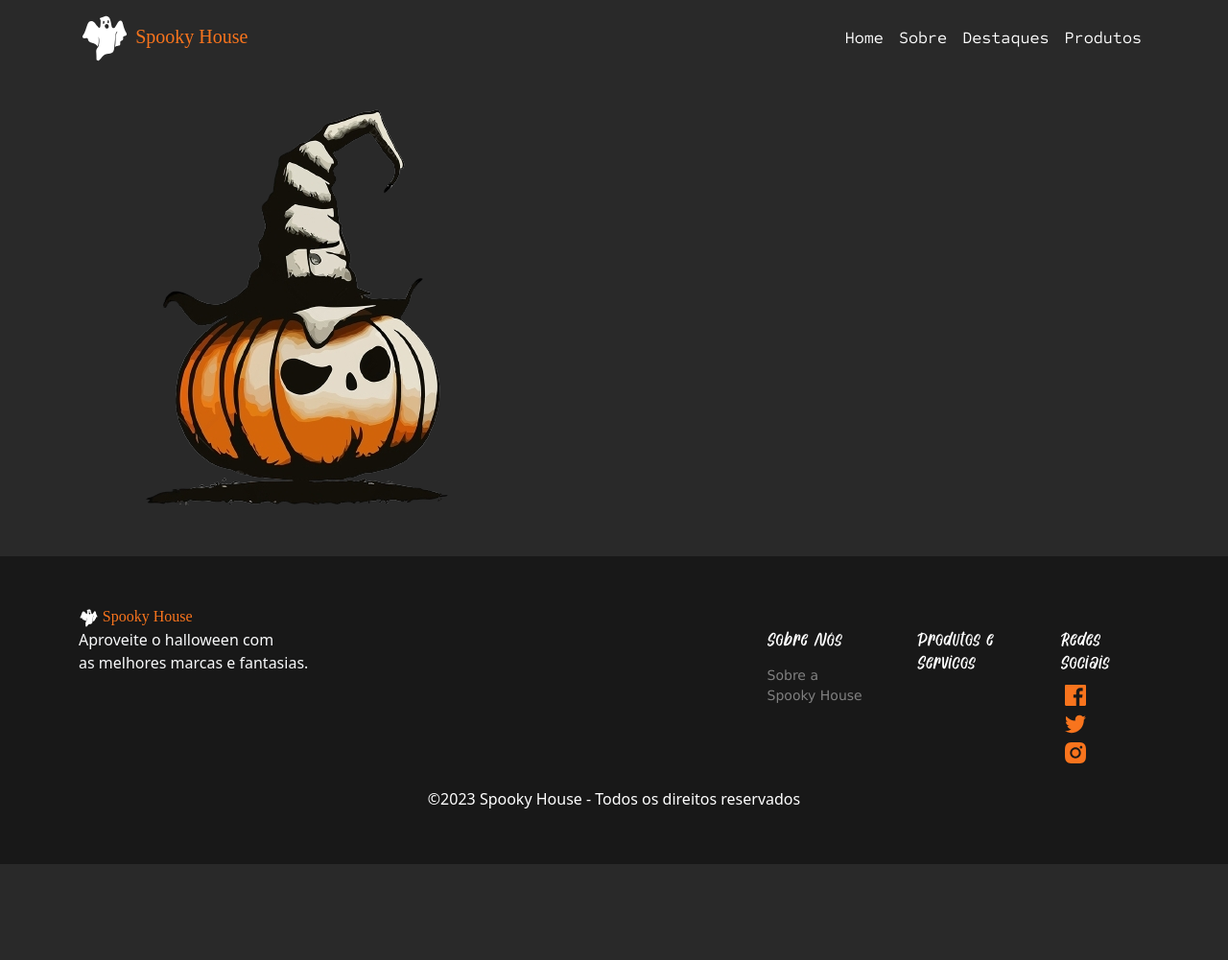
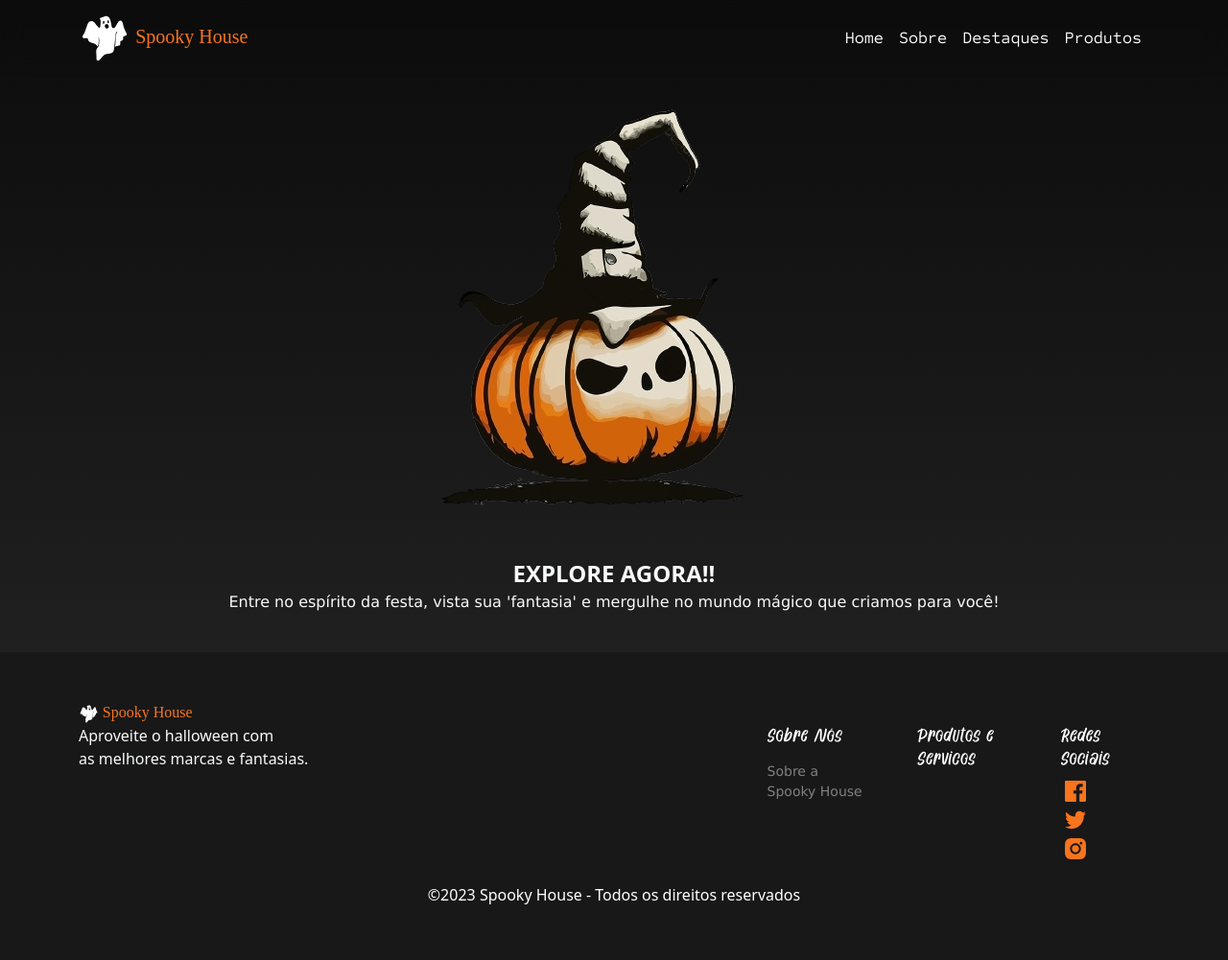
Before and after one commit to Notsumez/spooky_house, a PHP site: page / in a window 1280 px wide. Shown: the whole page at 96% size. Before the commit the page ends 901 px from the top, so only its background shows below. Run offline with PHP 8.4, Linux system fonts and the light colour scheme; some web fonts are replaced.

Commit message:
area 1 quase finalizada

```diff
--- a/CSS/style.css
+++ b/CSS/style.css
@@ -1,14 +1,21 @@
 
 /* ============================== GERAL =================================== */
-#fundo_index{
-    background-color: #292929;
-
+#fundo_index {
+    background: linear-gradient(to bottom, rgb(12, 12, 12), #292929);
 }
 
 a{
     text-decoration: none;
 }
 
+@keyframes inflate {
+    0% { transform: scale(0); }
+    100% { transform: scale(1); }
+}
+
+.inflar {
+    animation: inflate 1.5s ease-in-out;
+}
 /* ============================== HEADER =================================== */
 #bg_nav {
     background-color: transparent;
@@ -112,9 +119,57 @@ a{
     font-size: 15pt;
 }
 
+#txt_motivacional{
+    font-family: Verdana, Geneva, Tahoma, sans-serif;
+}
+
 /* ============================== Detalhes =================================== */
 
+.btn_explore {
+    font-size: 18pt;
+    color: #e1e1e1;
+    font-family: inherit;
+    font-weight: 800;
+    cursor: pointer;
+    position: relative;
+    border: none;
+    background: none;
+    text-transform: uppercase;
+    -webkit-transition-timing-function: cubic-bezier(0.25, 0.8, 0.25, 1);
+            transition-timing-function: cubic-bezier(0.25, 0.8, 0.25, 1);
+    -webkit-transition-duration: 400ms;
+            transition-duration: 400ms;
+    -webkit-transition-property: color;
+    transition-property: color;
+  }
 
+  .btn_explore:focus,
+  .btn_explore:hover {
+    color: #fff;
+  }
+
+  .btn_explore:focus:after,
+  .btn_explore:hover:after {
+    width: 100%;
+    left: 0%;
+  }
+
+  .btn_explore:after {
+    content: "";
+    pointer-events: none;
+    bottom: -2px;
+    left: 50%;
+    position: absolute;
+    width: 0%;
+    height: 2px;
+    background-color: #fff;
+    -webkit-transition-timing-function: cubic-bezier(0.25, 0.8, 0.25, 1);
+            transition-timing-function: cubic-bezier(0.25, 0.8, 0.25, 1);
+    -webkit-transition-duration: 400ms;
+            transition-duration: 400ms;
+    -webkit-transition-property: width, left;
+    transition-property: width, left;
+  }
 
 /* ============================== FOOTER =================================== */
 footer{
--- a/area1.php
+++ b/area1.php
@@ -1,3 +1,6 @@
-<div class="container">
+<div class="container d-flex justify-content-center align-items-center inflar" style="flex-direction: column;" >
     <img src="images/abobora_elemento.png" alt="">
+    <a href="explorar.php" class="text-light btn_explore">EXPLORE AGORA!!</a>
+    <p class="text-light" id="txt_motivacional">Entre no espírito da festa, vista sua 'fantasia' e mergulhe no mundo mágico que criamos para você!</p>
+    <br>
 </div>
--- a/index.php
+++ b/index.php
@@ -8,6 +8,7 @@
     <title>Spooky House</title>
 </head>
 <body id="fundo_index">
+    <noscript>Este site necessita de javascript para funcionar.</noscript>
     <!-- Header do index -->
     <?php include 'header.php'; ?>
 
--- a/js/script.js
+++ b/js/script.js
@@ -2,7 +2,7 @@
 window.addEventListener("scroll", function() {
     var element = document.getElementById("bg_nav");
     if (window.scrollY > 0) {
-        element.style.backgroundColor = "#181818";
+        element.style.backdropFilter = "blur(15px)";
     } else {
         element.style.backgroundColor = "transparent";
     }
```
Also changed, not shown: images/som_desligado.svg (added), images/som_ligado.svg (added).
